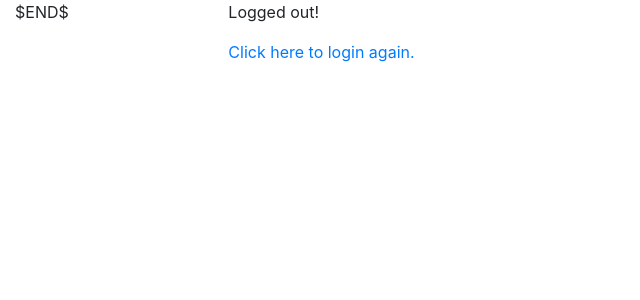
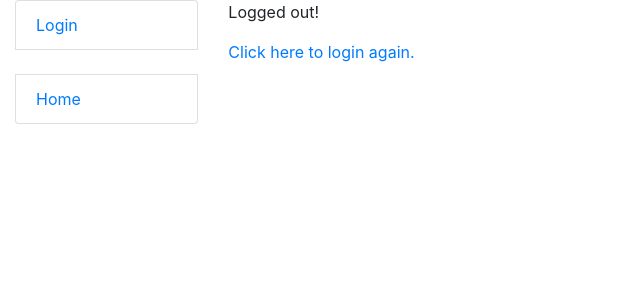
Before and after one commit to taras-andruschenko/Restaurant-kitchen-servise, a Django app: template templates/registration/logged_out.html in a window 1280 px wide. Shown: the top 300 px of the page, without its empty margins (0-640 px from the left). Run offline with Django 3.2, Linux system fonts and the light colour scheme; the template is opened without the code that fills it, so the values that code supplies are empty.

Commit message:
Add sidebar skeleton code

```diff
--- a/templates/includes/sidebar.html
+++ b/templates/includes/sidebar.html
@@ -1,10 +1,13 @@
-<!DOCTYPE html>
-<html lang="en">
-<head>
-  <meta charset="UTF-8">
-  <title>$Title$</title>
-</head>
-<body>
-$END$
-</body>
-</html>
+<ul class="sidebar-nav list-group">
+  {% if user.is_authenticated %}
+    <li class="list-group-item">User: <a href="{{ user.get_absolute_url }}">{{ user.get_username }}</a></li>
+    <li class="list-group-item"><a href="{% url 'logout'%}?next={{request.path}}">Logout</a></li>
+  {% else %}
+    <li class="list-group-item"><a href="{% url 'login'%}?next={{request.path}}">Login</a></li>
+  {% endif %}
+
+  <br>
+
+  <li class="list-group-item"><a href="{% url 'workspace:index' %}">Home</a></li>
+
+</ul>
```
Also changed, not shown: db.sqlite3.
